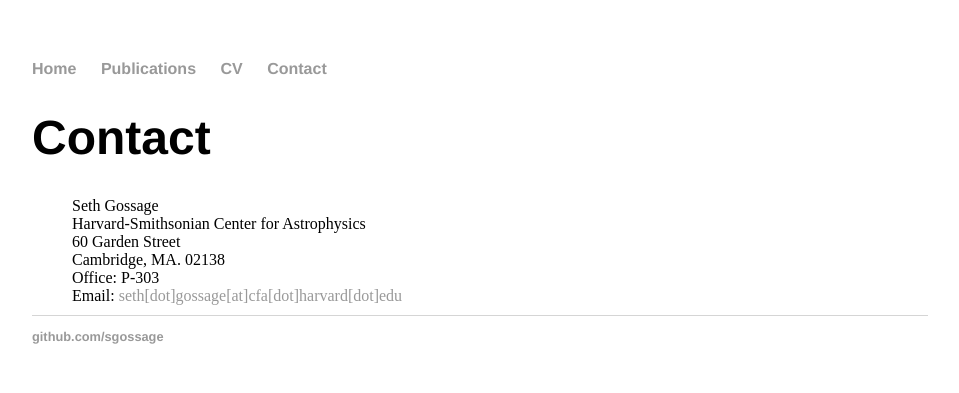
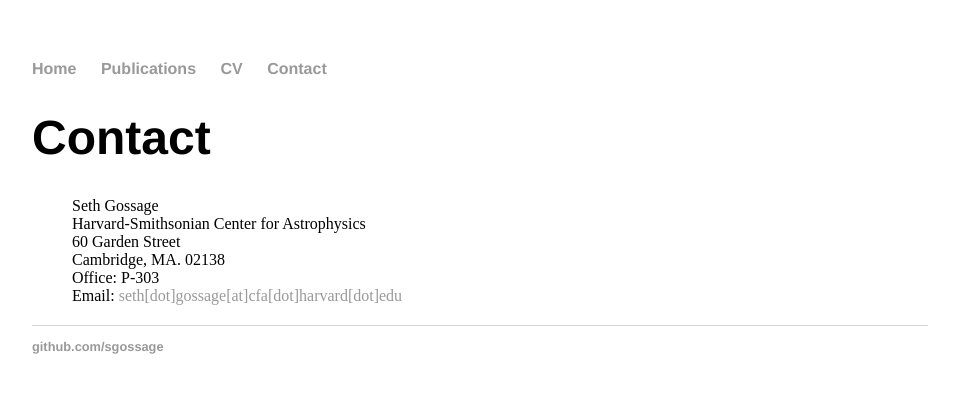
Before and after one commit to sgossage/sgossage.github.io, a Jekyll site: the page built from contact/index.html, in a window 1280 px wide. Shown: the top 393 px of the page, without its empty margins (160-1119 px from the left). Built offline with Jekyll 4.4.1, drawn with Linux system fonts in a browser that asks for light colours.

Commit message:
list spacing

```diff
--- a/contact/index.html
+++ b/contact/index.html
@@ -4,7 +4,7 @@ title: Contact
 ---
 <h1>{{ page.title}}</h1>
 <div class="blurb">
-  <ul style="list-style-type:none; margin-bottom: 10px">
+  <ul style="list-style-type:none; margin-bottom: 20px">
     <li>Seth Gossage</li>
     <li>Harvard-Smithsonian Center for Astrophysics</li>
     <li>60 Garden Street</li>
```
